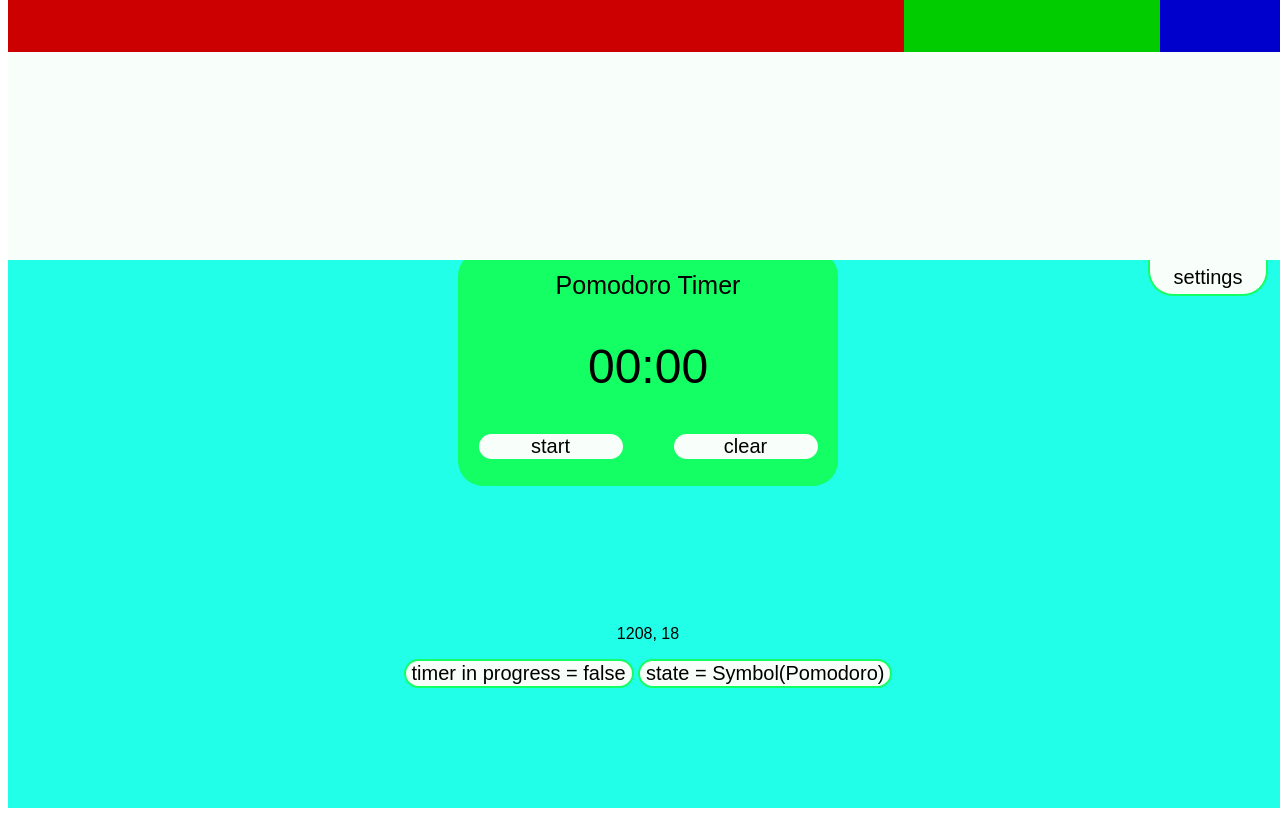
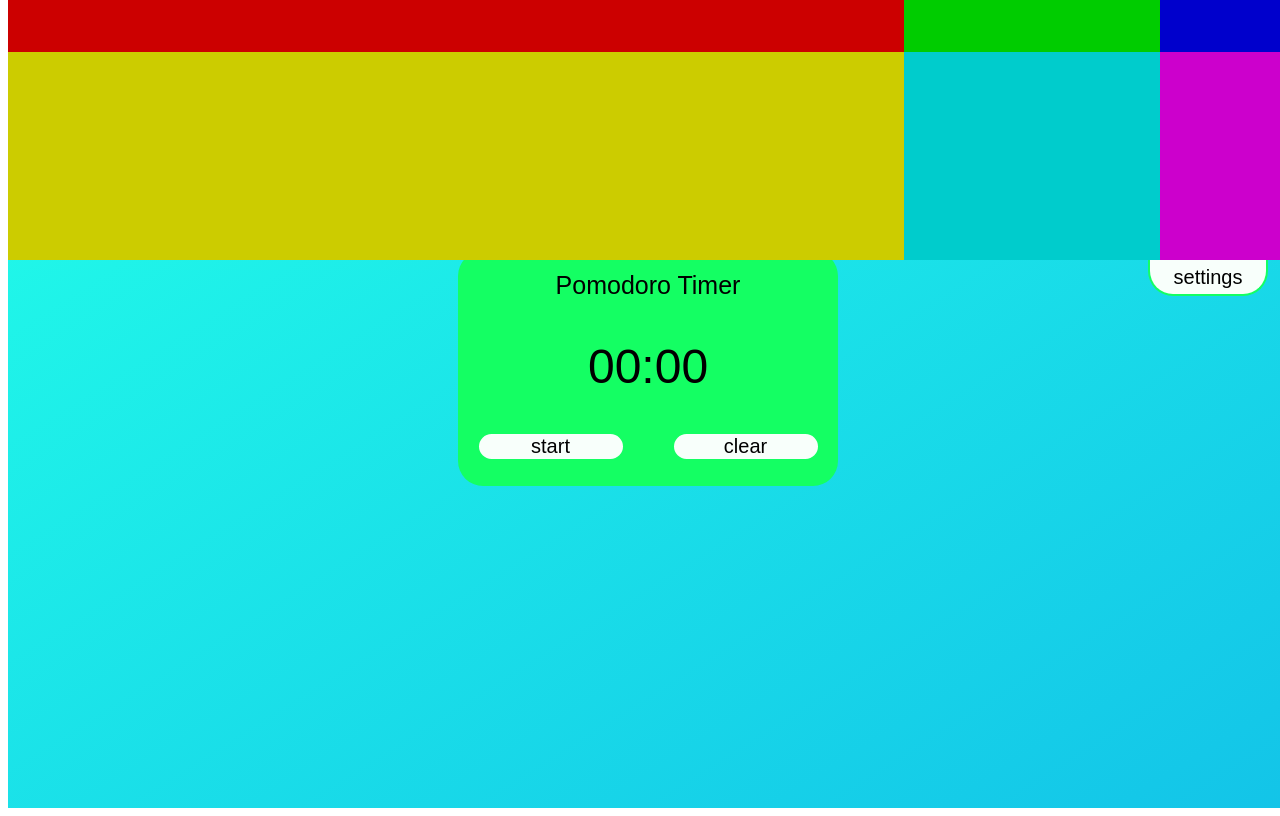
Before and after one commit to niblicat/pomodoro, a SvelteKit app: page / in a window 1280 px wide. Both pictures are taken after a click on the button "settings". Built offline with nearby package versions, Linux system fonts and the light colour scheme; a web font is replaced by a local one.

Commit message:
centered static loading icon and added bg gradient

```diff
--- a/src/routes/+page.svelte
+++ b/src/routes/+page.svelte
@@ -9,7 +9,7 @@
     export let data: PageData
     export let form: ActionData
 
-    const debug: boolean = true;
+    const debug: boolean = false;
 
     let mouseHasMoved: number = 0;
     let loading: boolean = false;
@@ -58,7 +58,8 @@
 
     // moves loading spinner to cursor's position
     function loadingElementToCursor() {
-        if (mouseHasMoved > 1) {
+        if (mouseHasMoved > 2) {
+            console.log('heyy');
             loadingIcon.style.top = m.y - 15 + 'px';
             loadingIcon.style.left = m.x - 15 + 'px';
             loadingIcon.style.position = 'absolute';
@@ -113,6 +114,15 @@
 
             </div>
             <div class="close" style="background-color: #0000cc;">
+
+            </div>
+            <div class="modes" style="background-color: #cccc00;">
+
+            </div>
+            <div class="stats" style="background-color: #00cccc;">
+
+            </div>
+            <div class="close" style="background-color: #cc00cc;">
 
             </div>
         </div>
@@ -206,7 +216,8 @@
     }
 
     html, body {
-        background-color: var(--background);
+        /* background-color: var(--background); */
+        background-image: linear-gradient(to bottom right, var(--background), var(--accent2));
         margin: 0px;
         padding: 0px;
     }
@@ -398,7 +409,7 @@
 
     #loadingIcon {
         grid-row: 3;
-        margin: 8px calc(50vw - 30px) 8px calc(50vw - 30px);
+        justify-self: center;
         border: 4px solid var(--neutralbright);
         border-top: 4px solid var(--contrast);
         border-radius: 50%;
```
